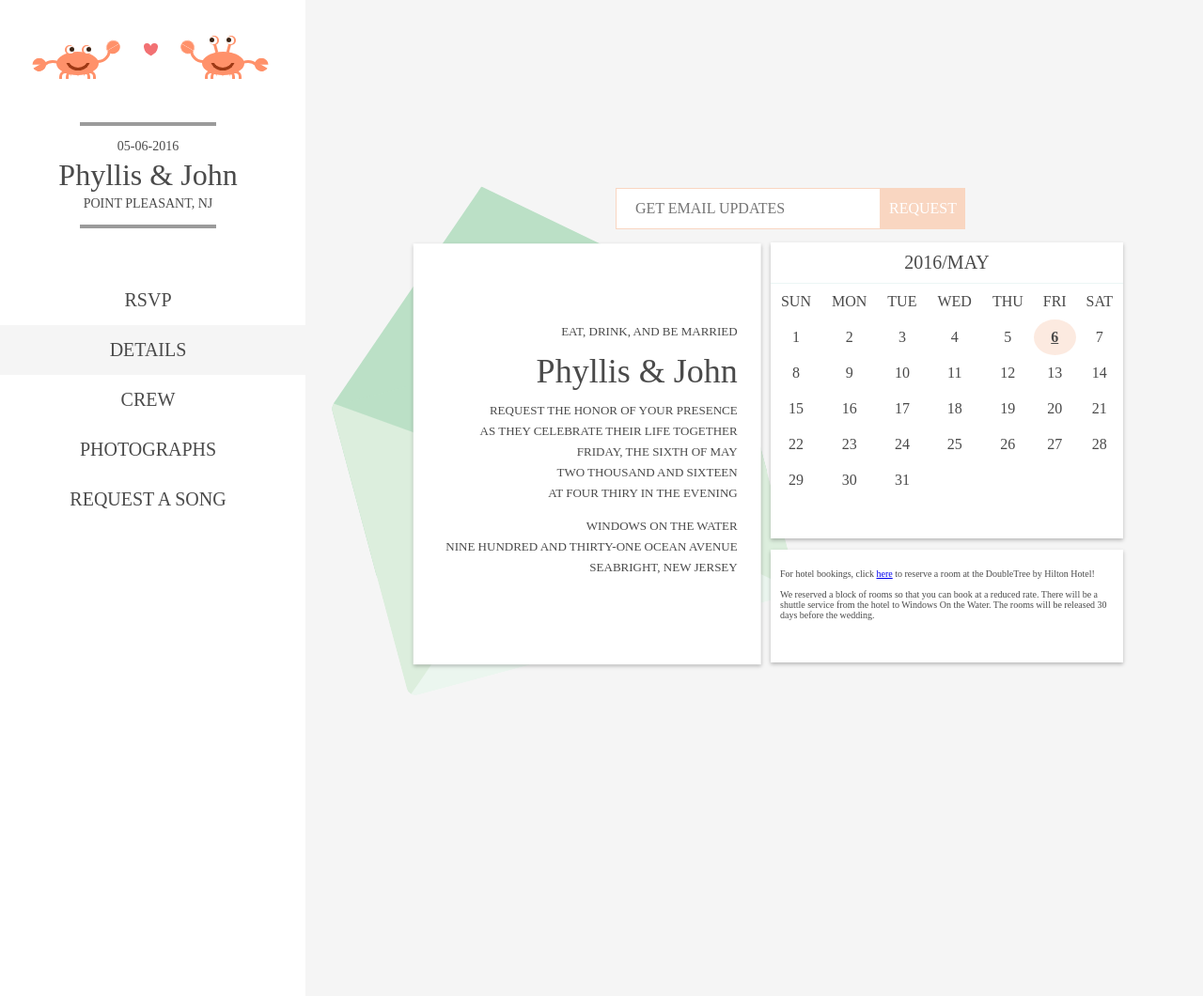
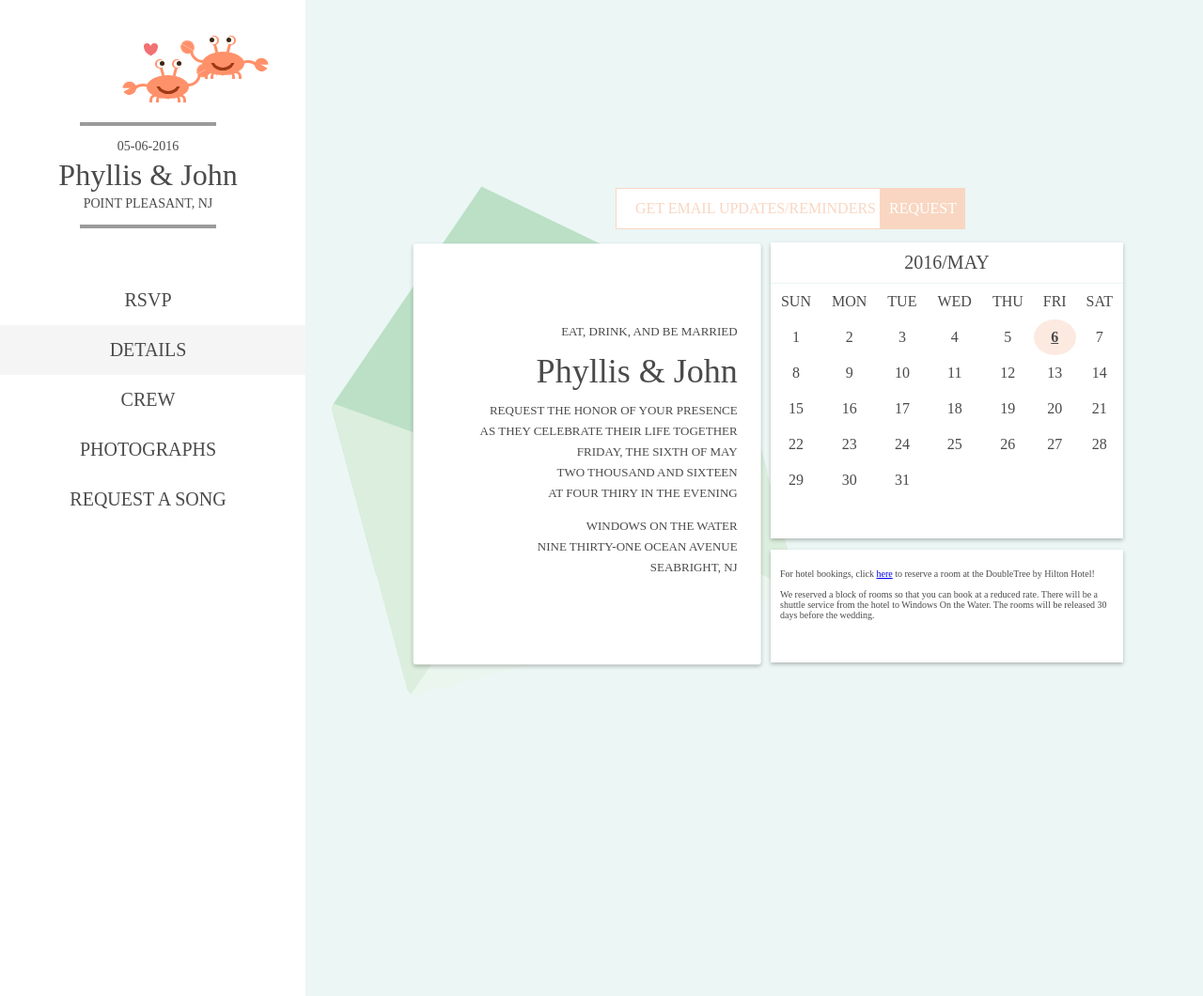
Before and after one commit to phyllisandjohn/phyllisandjohn.github.io, a Jekyll site: the page details/index.html, which Jekyll copies as it is, in a window 1280 px wide. Shown: the whole page at 94% size. Built offline with Jekyll 4.4.1, drawn with Linux system fonts in a browser that asks for light colours.

Commit message:
Update index.html

```diff
--- a/details/index.html
+++ b/details/index.html
@@ -4,6 +4,8 @@
 <title>Details</title>
 <link href='https://fonts.googleapis.com/css?family=Hind|Alegreya+Sans:300|Yeseva+One' rel='stylesheet' type='text/css'>
 <link href='/css/normalize.css' rel='stylesheet' type='text/css'>
+<link href='/css/style.css' rel='stylesheet' type='text/css'>
+</head>
 <style>
 body {
   background: #F5F5F5;
@@ -533,6 +535,11 @@ td {
 .crab-left .claw-right .claw-top {
 	animation: clawing-top 4s 1s infinite;
 }
+
+.crab-left .claw-right .claw-bottom {
+	animation: clawing-bottom 4s 1s infinite;
+}
+
 .claw-bottom {
 	position: absolute;
 	top: 5px;
@@ -859,6 +866,9 @@ td {
 	border-bottom-right-radius: 100% 100%;
 	border-bottom-left-radius: 0 0;
 }
+
+
+
 </style>
 </head>
 <body>
@@ -1020,7 +1030,7 @@ td {
 
 	<div class="subscribe">
   	<form method="POST" action="http://formspree.io/phyllisandjohn.guestlist@gmail.com">
-  		<input name="email" class="focus" placeholder="GET EMAIL UPDATES" type="email">
+  		<input name="email" class="focus" placeholder="GET EMAIL UPDATES/REMINDERS" type="email">
   		<input type="hidden" name="_next" value="http://phyllisandjohn.com/details/"/>
   		<input name="name" type="hidden" value="guest">
   		<input type="submit" value="REQUEST">
@@ -1057,19 +1067,19 @@ td {
 					</p>
 
 					<p>WINDOWS ON THE WATER <br>
-					   NINE HUNDRED AND THIRTY-ONE OCEAN AVENUE <br>
-					   SEABRIGHT, NEW JERSEY <br>
+					   NINE THIRTY-ONE OCEAN AVENUE <br>
+					   SEABRIGHT, NJ <br>
 					</p>
 				</div>
 			</div>
 		</div>
-
 	<div class="instructions">
 		<p>For hotel bookings, click <a href="http://doubletree.hilton.com/en/dt/groups/personalized/J/JFKETDT-LMW-20160505/index.jhtml?WT.mc_id=POG">here</a> to reserve a room at the DoubleTree by Hilton Hotel!<br><br>
 		We reserved a block of rooms so that you can book at a reduced rate. There will be a shuttle service from the hotel to Windows On the Water. The rooms will be released 30 days before the wedding.
 		</p>
 		<div class="arrow-down"></div>
 	</div>
+</div>
 
 <script src="https://ajax.googleapis.com/ajax/libs/jquery/2.2.0/jquery.min.js"></script>
 <script>
```
